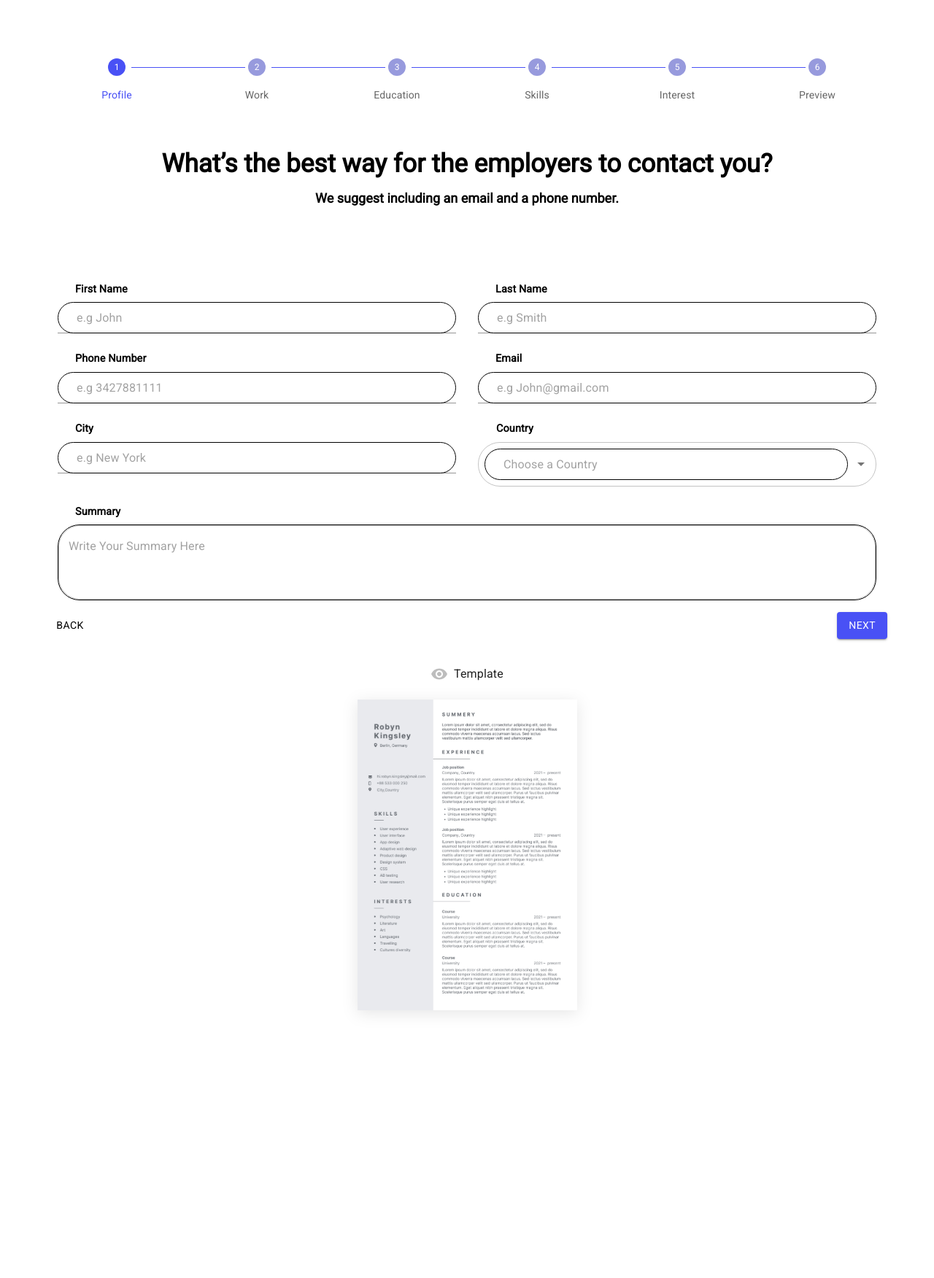
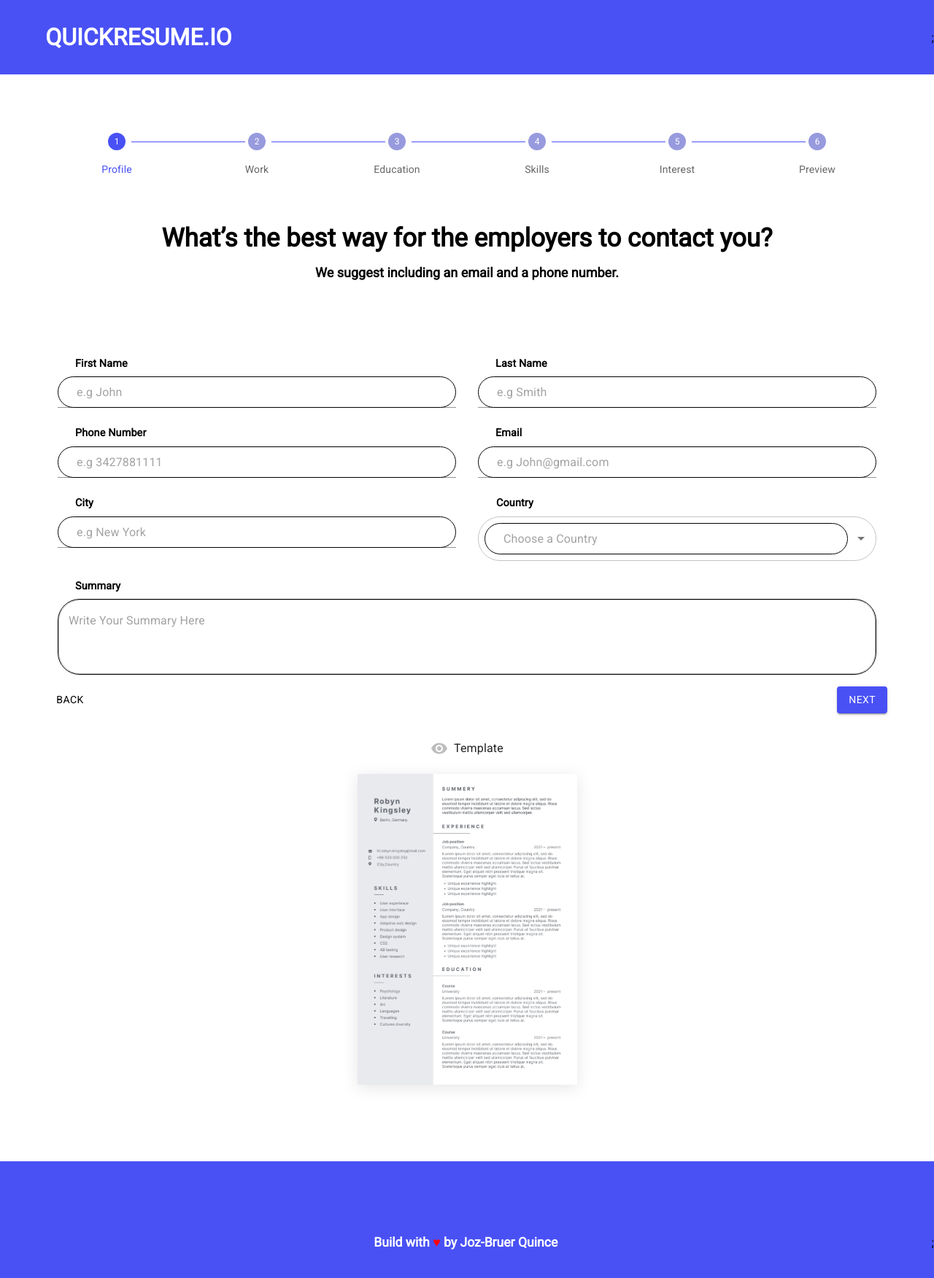
Before and after one commit to jozzbruer/quickresume.io, a React (Create React App) app: page / in a window 1280 px wide. Shown: the top 1752 px of the page at 73% size. Before the commit the page ends 1490 px from the top, so only its background shows below. Built offline with nearby package versions, Linux system fonts and the light colour scheme; the HTML template or start-up script is replaced by a standard one.

Commit message:
Done with the footer and the header

```diff
--- a/src/App.js
+++ b/src/App.js
@@ -9,6 +9,8 @@ import EmployeeEducation from './Components/EmployeeEducation';
 import EmployeeSkills from './Components/EmployeeSkills';
 import EmployeeInterest from './Components/EmployeeInterest';
 import Resume from './Components/Resume';
+import Header from './Components/Header';
+import Footer from './Components/Footer';
 
 const App = () => {
 	const { activeStep } = useSelector((store) => store.stepper);
@@ -30,6 +32,8 @@ const App = () => {
 	};
 
 	return (
+		<>
+			<Header />
 			<Container label={'margin:"none"'} sx={{ mt: 10, mb: 10 }}>
 				<MultiStepper sx={{ mt: 6 }} />
 				{activeStep < 5 ? (
@@ -48,6 +52,8 @@ const App = () => {
 					</Grid>
 				)}
 			</Container>
+			<Footer />
+		</>
 	);
 };
 
--- /dev/null
+++ b/src/Components/Footer.js
@@ -0,0 +1,29 @@
+import { Box, Container } from '@mui/material';
+import React from 'react';
+
+const Footer = () => {
+	return (
+		<Box bgcolor='#4951F5' height='14rem' display='flex' alignItems='center'>
+			<Container>
+				<Box
+					textAlign='center'
+					color='#fff'
+					fontSize='1.1rem'
+					fontWeight='bold'
+				>
+					Build with <span style={{ color: 'red' }}>&hearts;</span> by{' '}
+					<a
+						style={{ textDecoration: 'none', color: '#fff' }}
+						href='https://github.com/jozzbruer'
+						target='_blank'
+					>
+						Joz-Bruer Quince
+					</a>
+				</Box>
+			</Container>
+			;
+		</Box>
+	);
+};
+
+export default Footer;
--- /dev/null
+++ b/src/Components/Header.js
@@ -0,0 +1,17 @@
+import { Box, Container } from '@mui/material';
+import React from 'react';
+
+const Header = () => {
+	return (
+		<Box bgcolor='#4951F5' minHeight='2rem' display='flex' alignItems='center'>
+			<Container>
+				<Box color='#fff' fontSize='2rem' fontWeight='bold'>
+					<p>QUICKRESUME.IO</p>
+				</Box>
+			</Container>
+			;
+		</Box>
+	);
+};
+
+export default Header;
```
Lines whose indentation alone changed are shown as unchanged.
